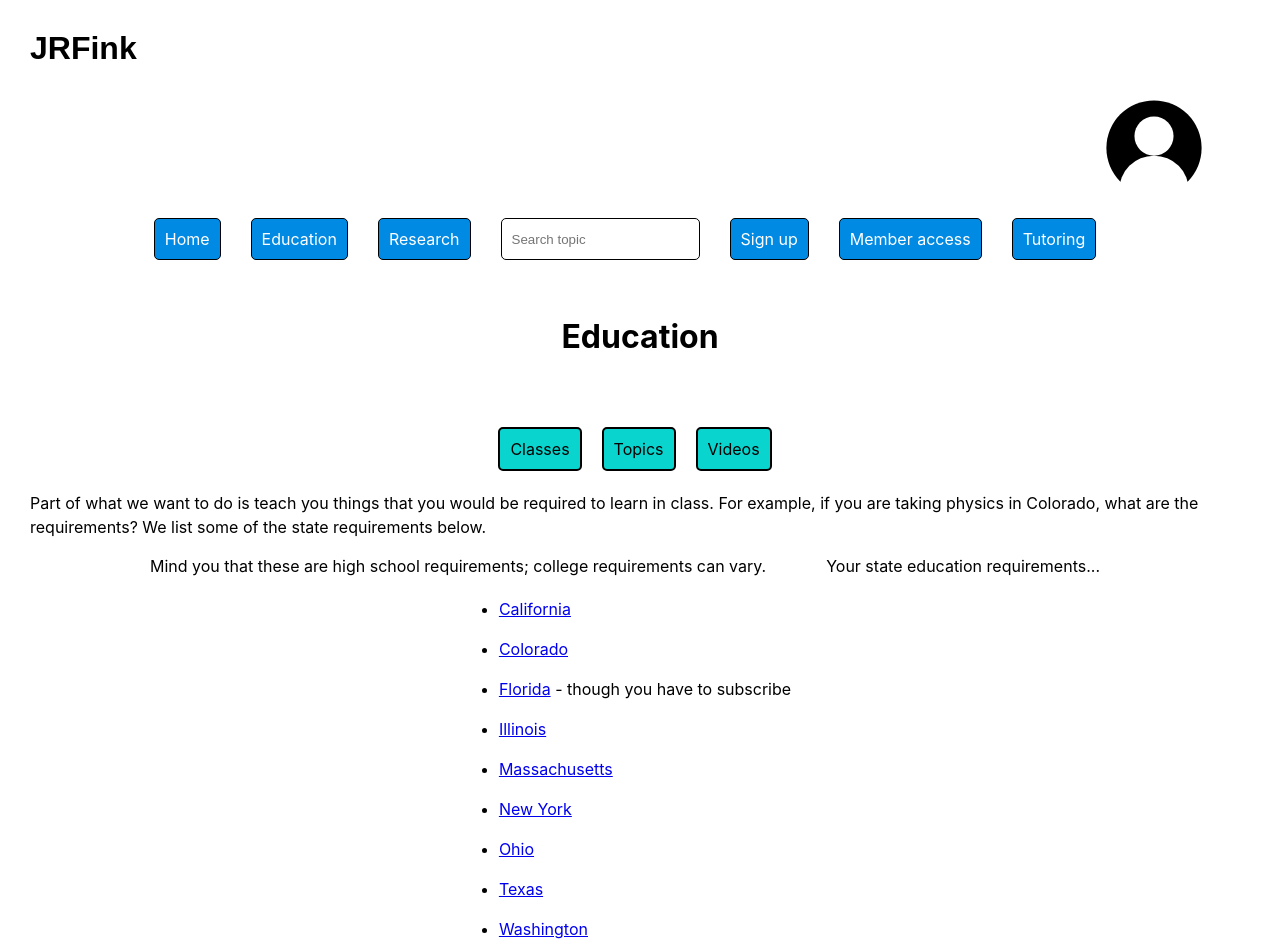
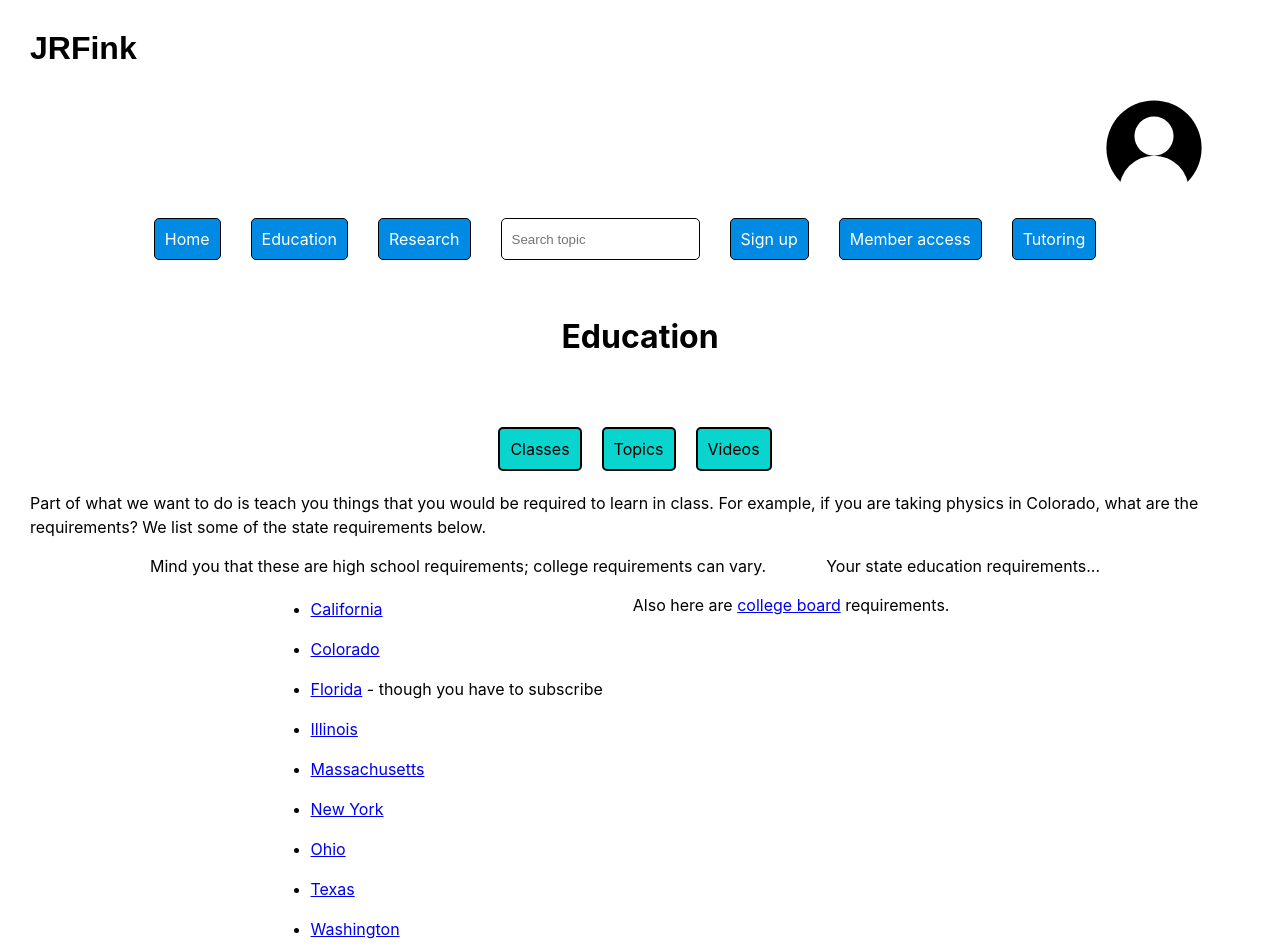
Before and after one commit to JRFink/jrfphyspagesnew, a Next.js app: page /education in a window 1280 px wide. Shown: the top 952 px of the page. Built offline with nearby package versions, Linux system fonts and the light colour scheme.

Commit message:
Update index.tsx

```diff
--- a/pages/education/index.tsx
+++ b/pages/education/index.tsx
@@ -52,6 +52,9 @@ Your state education requirements...
 <a href="https://ospi.k12.wa.us/student-success/learning-standards-instructional-materials">Washington</a></li>
 </ul>
 <br />
+<p>
+Also here are <a href="https://apstudents.collegeboard.org/courses/ap-physics-c-mechanics">college board</a> requirements.
+</p>
 <br />
  </div>
 
```
